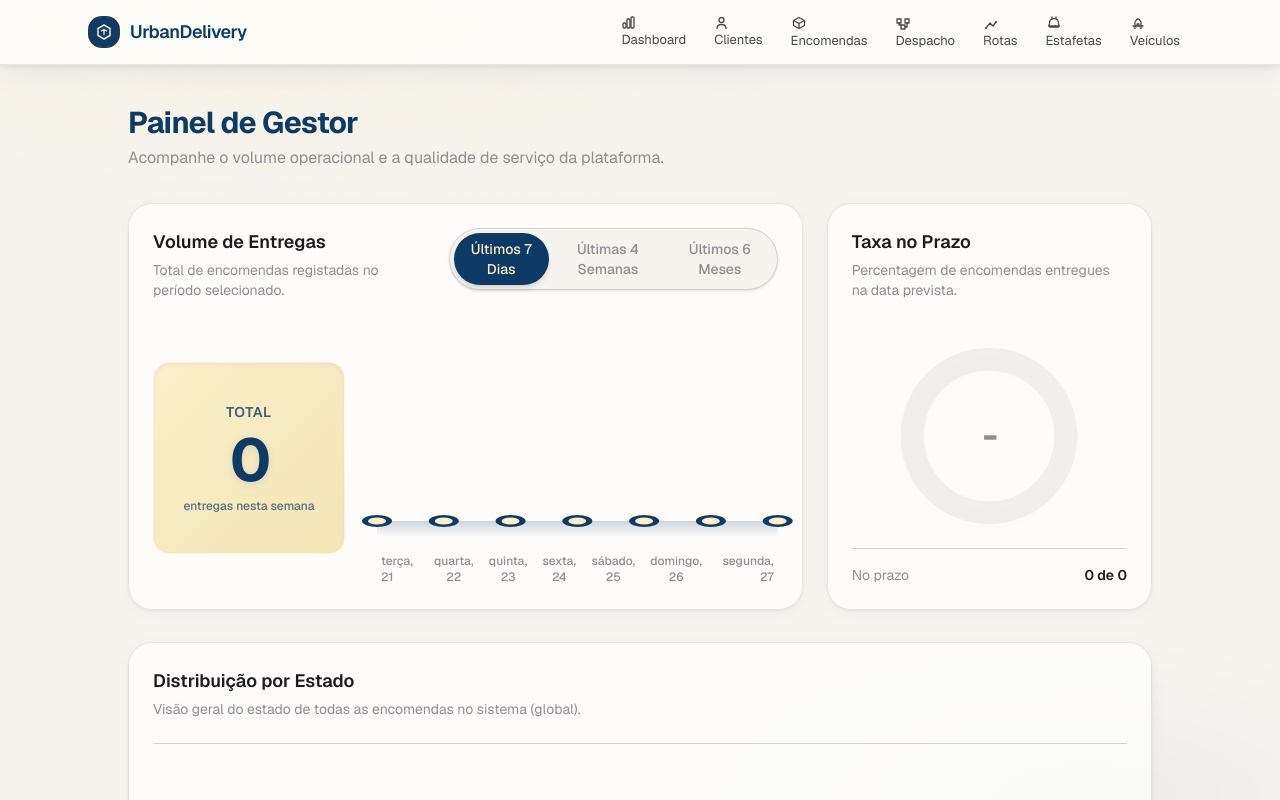
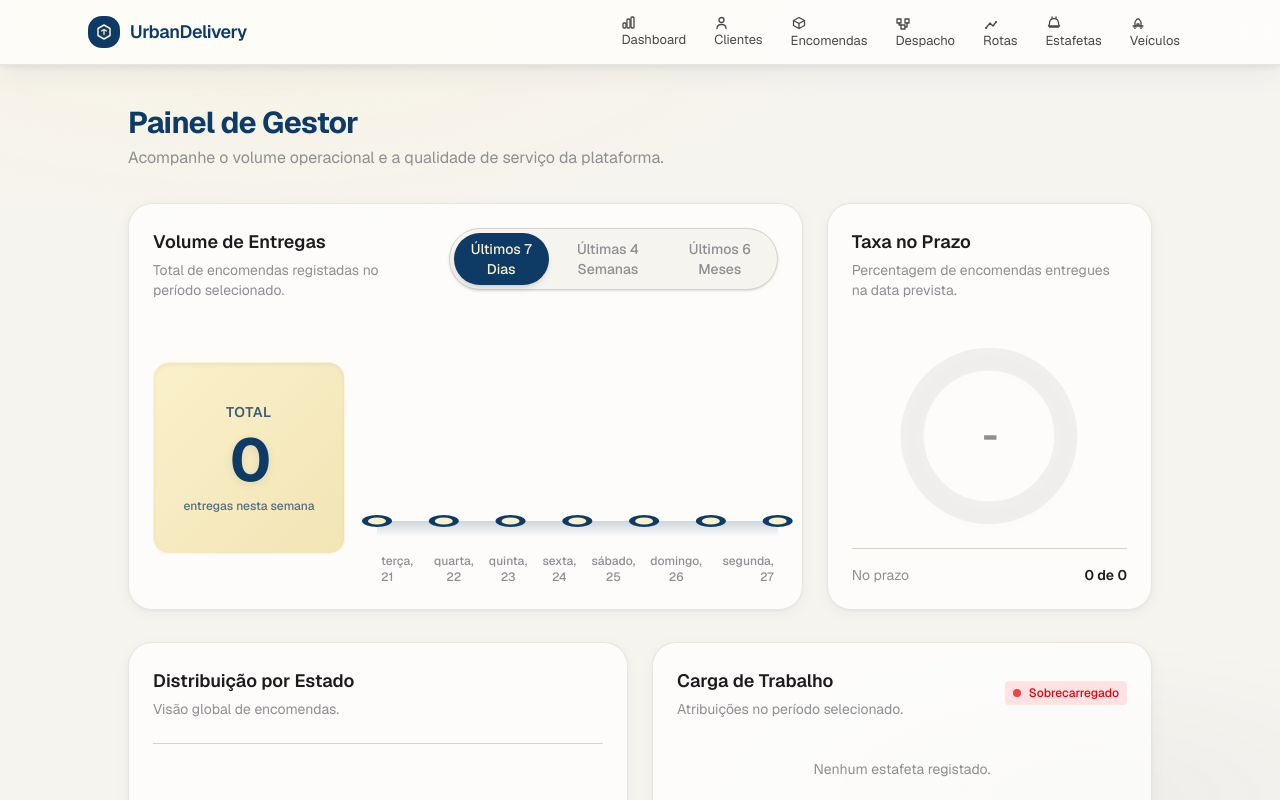
Before and after one commit to ytomee/UrbanDelivery, a Next.js app: page /dashboard in a window 1280 px wide. Shown: the top 800 px of the page. Built offline with nearby package versions, Linux system fonts and the light colour scheme.

Commit message:
US12 - Monitorização da Carga de Trabalho dos Estafetas

```diff
--- a/app/dashboard/page.tsx
+++ b/app/dashboard/page.tsx
@@ -2,7 +2,9 @@
 
 import { useEffect, useState, useMemo } from "react";
 import { Order, OrderStatus } from "../types/order";
+import { Courier } from "../types/courier";
 import { getOrders } from "../lib/orders";
+import { getCouriers } from "../lib/couriers";
 
 type Period = "day" | "week" | "month";
 
@@ -13,10 +15,12 @@ interface ChartDataPoint {
 
 export default function DashboardPage() {
   const [orders, setOrders] = useState<Order[]>([]);
+  const [couriers, setCouriers] = useState<Courier[]>([]);
   const [period, setPeriod] = useState<Period>("day");
 
   useEffect(() => {
     setOrders(getOrders());
+    setCouriers(getCouriers());
   }, []);
 
   const chartData = useMemo(() => {
@@ -182,6 +186,92 @@ export default function DashboardPage() {
               <span className="text-xs md:text-sm font-medium text-muted truncate max-w-full" title={d.label}>
                 {d.label}
               </span>
+            </div>
+          );
+        })}
+      </div>
+    );
+  };
+
+  const workloadData = useMemo(() => {
+    const now = new Date();
+    const startOfDay = (d: Date) => new Date(d.getFullYear(), d.getMonth(), d.getDate());
+
+    const activeOrders = orders.filter(o => {
+      const d = new Date(o.createdAt);
+      if (period === "day") {
+        const diffDays = Math.floor((startOfDay(now).getTime() - startOfDay(d).getTime()) / (1000 * 60 * 60 * 24));
+        return diffDays >= 0 && diffDays < 7;
+      } else if (period === "week") {
+        const diffDays = Math.floor((startOfDay(now).getTime() - startOfDay(d).getTime()) / (1000 * 60 * 60 * 24));
+        return diffDays >= 0 && diffDays < 28;
+      } else if (period === "month") {
+        const diffMonths = (now.getFullYear() - d.getFullYear()) * 12 + now.getMonth() - d.getMonth();
+        return diffMonths >= 0 && diffMonths < 6;
+      }
+      return false;
+    });
+
+    const counts: Record<string, number> = {};
+    activeOrders.forEach(o => {
+      if (o.courierId) {
+        counts[o.courierId] = (counts[o.courierId] || 0) + 1;
+      }
+    });
+
+    const totalAssigned = Object.values(counts).reduce((a, b) => a + b, 0);
+    const numCouriers = couriers.length;
+    const avg = numCouriers > 0 ? totalAssigned / numCouriers : 0;
+    const overloadThreshold = Math.max(avg * 1.3, avg + 2); // 30% above average, or at least 2 more
+
+    return couriers.map(c => {
+      const count = counts[c.id] || 0;
+      const isOverloaded = count > overloadThreshold && count > 0;
+      return {
+        id: c.id,
+        label: c.name.split(" ")[0],
+        fullName: c.name,
+        value: count,
+        isOverloaded,
+        color: isOverloaded ? "#ef4444" : "var(--yale-light, #3b82f6)"
+      };
+    }).sort((a, b) => b.value - a.value);
+  }, [orders, couriers, period]);
+
+  const renderWorkloadChart = () => {
+    if (workloadData.length === 0) return <div className="p-4 text-center text-sm text-muted mt-4">Nenhum estafeta registado.</div>;
+    const maxVal = Math.max(...workloadData.map(d => d.value), 1);
+    const chartHeight = 160;
+
+    return (
+      <div className="w-full flex items-end justify-around h-48 mt-4 pt-4 border-t border-[var(--border)] gap-2 overflow-x-auto">
+        {workloadData.map((d, i) => {
+          const barHeight = (d.value / maxVal) * chartHeight;
+          return (
+            <div key={d.id} className="flex flex-col items-center group min-w-[50px] px-1">
+              <div className="relative flex flex-col justify-end w-full max-w-[50px] h-40 mb-3">
+                <div className="absolute -top-8 left-1/2 -translate-x-1/2 bg-[var(--foreground)] text-[var(--background)] text-xs font-bold py-1 px-3 rounded-lg opacity-0 group-hover:opacity-100 transition-all whitespace-nowrap z-10 pointer-events-none drop-shadow-md">
+                  {d.value} enc.
+                </div>
+
+                <div
+                  className="w-full rounded-t-lg transition-all duration-300 ease-out group-hover:brightness-110"
+                  style={{
+                    height: `${Math.max(barHeight, 4)}px`,
+                    backgroundColor: d.color,
+                    opacity: 0.9,
+                    transformOrigin: 'bottom',
+                    animation: `scaleUp 0.8s ease-out forwards ${i * 0.1}s`,
+                    transform: 'scaleY(0)'
+                  }}
+                />
+              </div>
+              <span className={`text-xs md:text-sm font-medium truncate max-w-full ${d.isOverloaded ? 'text-[#ef4444] font-bold' : 'text-muted'}`} title={d.fullName}>
+                {d.label}
+              </span>
+              {d.isOverloaded && (
+                <span className="text-[9px] text-white bg-[#ef4444] px-1 rounded uppercase mt-1">Alto</span>
+              )}
             </div>
           );
         })}
@@ -382,13 +472,30 @@ export default function DashboardPage() {
         </div>
       </div>
 
-      {/* Estado das Encomendas - Linha Inteira */}
-      <div className="glass-card p-6 flex flex-col" style={{ borderRadius: '1.5rem' }}>
-        <div className="mb-2">
-          <h2 className="text-lg font-semibold text-[var(--foreground)] mb-1">Distribuição por Estado</h2>
-          <p className="text-sm text-muted">Visão geral do estado de todas as encomendas no sistema (global).</p>
+      <div className="grid grid-cols-1 lg:grid-cols-2 gap-6">
+        {/* Estado das Encomendas */}
+        <div className="glass-card p-6 flex flex-col" style={{ borderRadius: '1.5rem' }}>
+          <div className="mb-2">
+            <h2 className="text-lg font-semibold text-[var(--foreground)] mb-1">Distribuição por Estado</h2>
+            <p className="text-sm text-muted">Visão global de encomendas.</p>
+          </div>
+          {renderBarChart()}
         </div>
-        {renderBarChart()}
+
+        {/* Carga de Trabalho */}
+        <div className="glass-card p-6 flex flex-col" style={{ borderRadius: '1.5rem' }}>
+          <div className="mb-2 flex flex-col sm:flex-row sm:items-center justify-between gap-2">
+            <div>
+              <h2 className="text-lg font-semibold text-[var(--foreground)] mb-1">Carga de Trabalho</h2>
+              <p className="text-sm text-muted">Atribuições no período selecionado.</p>
+            </div>
+            <span className="flex items-center gap-2 text-xs font-medium bg-red-100 text-red-600 px-2 py-1 rounded w-fit">
+              <span className="w-2 h-2 rounded-full bg-[#ef4444]"></span>
+              Sobrecarregado
+            </span>
+          </div>
+          {renderWorkloadChart()}
+        </div>
       </div>
 
       <style dangerouslySetInnerHTML={{__html: `
```
